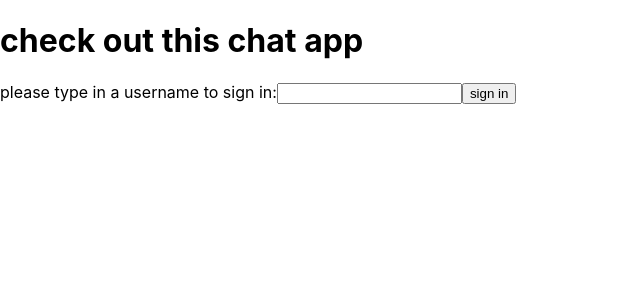
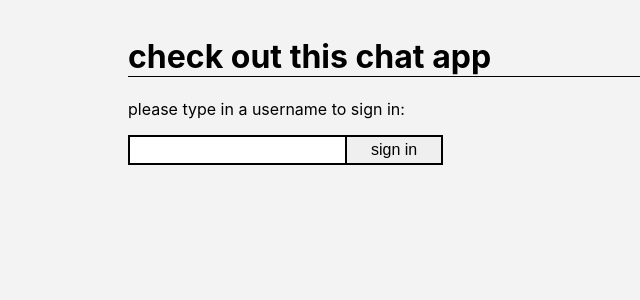
Before and after one commit to chris-fullinwider/chat-app, a React (Create React App) app: page / in a window 1280 px wide. Shown: the top 300 px of the page, without its empty margins (0-640 px from the left). Built offline with nearby package versions, Linux system fonts and the light colour scheme.

Commit message:
styling and misc clean up

```diff
--- a/src/client/App.js
+++ b/src/client/App.js
@@ -77,18 +77,18 @@ it needs to be at least three and no more than 10 characters
       },
     );
 
-    input.value = '' // clear the input
+    input.value = ''
   };
 
   /**
    * allow users to send messages by pressing 'enter'
+   *  - warning: jank approaching
    * @param {object} evt keydown event
    */
   const onMessageKeyDown = (evt) => {
     const { target } = evt;
     if (evt.which === 13) {
-      // kind of icky, but gets the job done
-      target.previousSibling.click();
+      target.previousSibling.click(); // kind of icky, but gets the job done
       evt.preventDefault(); // prevents cursor from going to next line
     }
   }
@@ -112,8 +112,6 @@ it needs to be at least three and no more than 10 characters
           <section className="chat">
             <h3>logged in as - {username}</h3>
 
-            <div className="message-container">
-
               <div ref={scrollRef} className="messages">
 
                 { messages.map((message, i) => {
@@ -124,9 +122,7 @@ it needs to be at least three and no more than 10 characters
                     <div className={`message ${alignment}`} key={`message-${i}`}>
 
                       { alignment === 'left' && (
-                        <span className="badge badge-left">
-                          {message.username}
-                        </span>
+                        <span className="badge badge-left"> You </span>
                       )}
 
                       <span className="message-text">{message.text}</span>
@@ -144,11 +140,14 @@ it needs to be at least three and no more than 10 characters
               <section className="controls">
                 <form onSubmit={onMessageSend}>
                   <button className="chat_send">send</button>
-                  <textarea id="outgoing-message" autoComplete="off" onKeyDown={onMessageKeyDown} />
+                  <textarea
+                    id="outgoing-message"
+                    style={{ resize: 'none'}}
+                    onKeyDown={onMessageKeyDown}
+                  />
                 </form>
               </section>
 
-            </div>
           </section>
         )
       }
--- a/src/client/App.scss
+++ b/src/client/App.scss
@@ -0,0 +1,124 @@
+body {
+    background-color: rgb(243, 243, 243);
+}
+.app {
+    padding: 2vh 10vw 10vh 10vw;
+
+    input, textarea {
+        padding: 0.25rem;
+        border: 2px solid black;
+        font-size: 1rem;
+    }
+
+    button {
+        cursor: pointer;
+        padding: 0.25rem;
+        border: 2px solid black;
+        font-size: 1rem;
+        transition: background-color 150ms, color 150ms;
+
+        &:hover {
+            color: white;
+            background-color: black;
+        }
+    }
+
+    header {
+        h1 {
+            border-bottom: 1px solid black;
+        }
+    }
+    .sign-in {
+        display: flex;
+        flex-wrap: wrap;
+        align-items: center;
+        justify-content: left;
+
+        label {
+            width: 100%;
+            margin-bottom: 1rem;
+        }
+        button {
+            padding-left: 1.5rem;
+            padding-right: 1.5rem;
+            border-left: none;
+        }
+
+    }
+
+    .chat {
+        display: flex;
+        flex-direction: column;
+        min-height: 50vh;
+        max-height: 80vh;
+
+        .messages {
+            border: 2px solid black;
+            border-radius: 5px;
+            padding-top:0.5rem;
+            height: 50vh;
+            overflow: auto;
+            margin-bottom: 0.5rem;
+        }
+
+        .message {
+            margin: 0 0.5rem 0.5rem 0.5rem;
+            border: 1px solid black;
+            border-radius: 5px;
+            padding: 0.5rem;
+            display: flex;
+            align-items: center;
+        }
+
+        .message.left {
+            justify-content: flex-start;
+            background-color: rgb(68, 68, 68);
+            .message-text {
+                border-left: 2px solid white;
+                margin-left: 1rem;
+                padding-left: 1rem;
+                color: white;
+            }
+            .badge {
+                color: white;
+                text-align: right;
+            }
+        }
+
+        .message.right {
+            justify-content: flex-end;
+            background-color: lightgrey;
+            .message-text {
+                border-right: 2px solid black;
+                margin-right: 1rem;
+                padding-right: 1rem;
+            }
+            .badge {
+                color: black;
+                text-align: left;
+            }
+        }
+
+        .badge {
+            font-size: 1.2rem;
+            text-align: center;
+            font-weight: bold;
+            min-width: 8%;
+        }
+
+    }
+
+    .controls {
+        form {
+            display: flex;
+            justify-content: left;
+            button {
+                flex: 1;
+                border-right: none;
+            }
+            textarea {
+                flex: 4;
+            }
+        }
+    }
+}
--- a/src/client/chatSocket.js
+++ b/src/client/chatSocket.js
@@ -10,7 +10,7 @@ export const setupChatSocket = (setMessages) => {
     let initialReceived = false;
     window.chatSocket = io.connect('http://localhost:9001');
 
-    window.chatSocket.on(socketEvents.FULFILL_INITIAL, (messages) => {
+    window.chatSocket.on(socketEvents.FULFILL_INITIAL_MESSAGES, (messages) => {
         // only update for this event if you haven't done so already
         if (!initialReceived) {
             initialReceived = true;
@@ -22,5 +22,5 @@ export const setupChatSocket = (setMessages) => {
         setMessages(messages);
     });
 
-    window.chatSocket.emit(socketEvents.REQUEST_INITIAL);
+    window.chatSocket.emit(socketEvents.REQUEST_INITIAL_MESSAGES);
 };
--- a/src/constants.js
+++ b/src/constants.js
@@ -1,8 +1,8 @@
 const socketEvents = {
   POST_NEW_MESSAGE: 'POST_NEW_MESSAGE',
   MESSAGES_UPDATED: 'MESSAGES_UPDATED',
-  REQUEST_INITIAL: 'REQUEST_INITIAL',
-  FULFILL_INITIAL: 'FULFILL_INITIAL',
+  REQUEST_INITIAL_MESSAGES: 'REQUEST_INITIAL_MESSAGES',
+  FULFILL_INITIAL_MESSAGES: 'FULFILL_INITIAL_MESSAGES',
 };
 
 // using CommonJs to support node
```
Also changed, not shown: src/server.js (+13 -9 lines).
